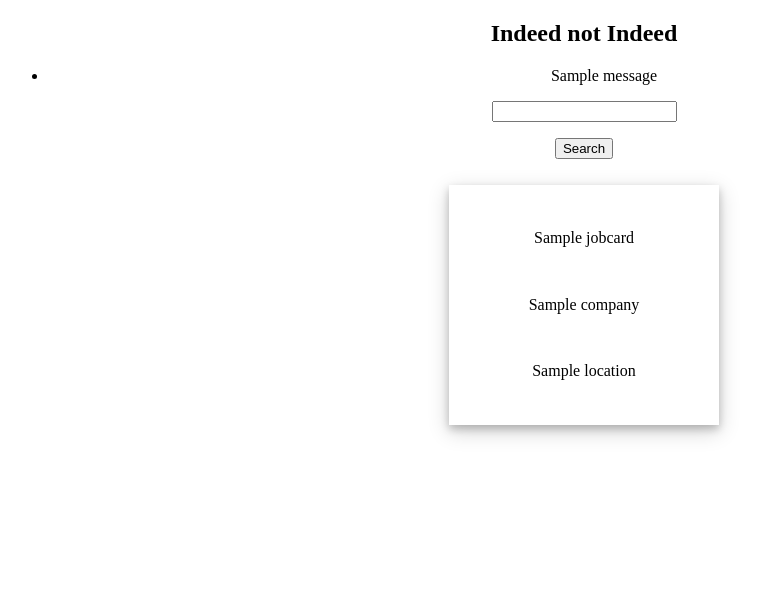
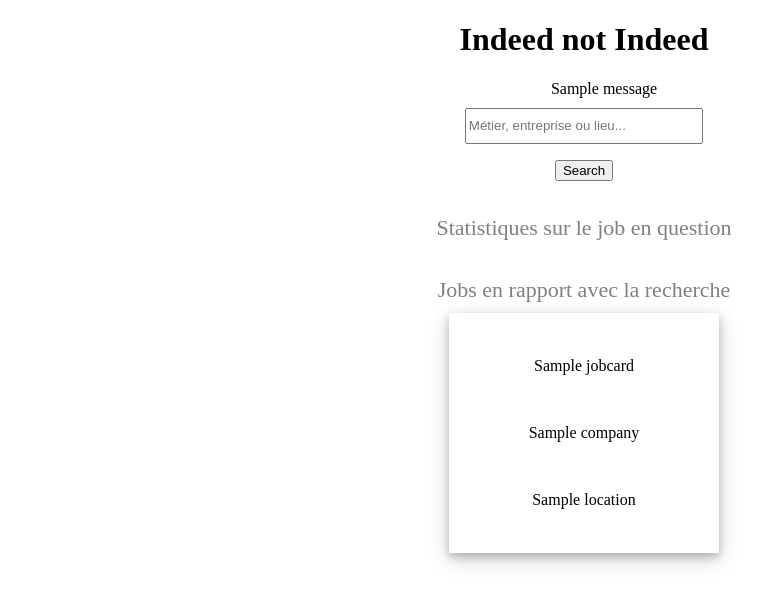
Before and after one commit to RomainCoville/NotIndeed, a Flask app: template templates/results.html in a window 1280 px wide. Shown: the top 605 px of the page, without its empty margins (56-818 px from the left). Run offline with Flask 2, Linux system fonts and the light colour scheme; the template is opened without the code that fills it: values that come from a table or form of the project are taken from there, most other values are stand-ins (such as "Sample title", 1, 10 or a date in 2020); one stand-in notice (Sample message) is shown; some libraries are stand-ins or nearby versions.

Commit message:
Interface application améliorée

```diff
--- a/forms.py
+++ b/forms.py
@@ -3,4 +3,4 @@
 from wtforms import Form, StringField, SelectField
 
 class JobSearchForm(Form):
-    search = StringField('')
+    search = StringField('', render_kw={"placeholder": "Métier, entreprise ou lieu..."})
--- a/run.py
+++ b/run.py
@@ -29,7 +29,7 @@ def search_results(search):
     for jobCard in jobCards:
         alljobcards+=jobCard["jobCardsList"]
 
-    if not jobCards or not search.data['search']:
+    if not alljobcards or not search.data['search']:
         flash('No results found!')
         return redirect('/')
     else:
--- /dev/null
+++ b/static/mon_style.css
@@ -0,0 +1,60 @@
+html {
+    width:100%;
+}
+
+body {
+    margin:0;
+    min-height:100%;
+    width:100%;
+}
+
+.flashes {
+  margin:10px;
+}
+
+#main {
+    margin : auto;
+    width:90%;
+    text-align:center;
+}
+
+#results {
+    height:100%;
+    width:100%;
+    display:flex;
+    flex-wrap: wrap;
+    justify-content: center;
+}
+
+.resultsTitle {
+  font-size:22px;
+  color:gray;
+}
+
+.jobCards {
+    height:200px;
+    width:20%;
+    padding:20px;
+    margin:10px;
+    display: flex;
+    flex-direction: column;
+    justify-content: space-around;
+    box-shadow: 0 4px 8px 0 rgba(0, 0, 0, 0.2), 0 6px 20px 0 rgba(0, 0, 0, 0.19);
+}
+
+.jobCards:hover {
+    background-color: whitesmoke;
+}
+
+#search {
+  height:30px;
+  width:20%;
+}
+
+.JobCardAttributes {
+    height:33%;
+    width:100%;
+    display: flex;
+    justify-content: center;
+    align-items: center;
+}
--- a/static/mon_style2.css
+++ /dev/null
@@ -1,43 +0,0 @@
-html {
-    width:100%;
-}
-
-body {
-    margin:0;
-    min-height:100%;
-    width:100%;
-}
-
-#main {
-    margin : auto;
-    width:90%;
-    text-align:center;
-    background: white;
-}
-
-#results {
-    height:100%;
-    width:100%;
-    display:flex;
-    flex-wrap: wrap;
-    justify-content: center;
-}
-
-.jobCards {
-    height:200px;
-    width:20%;
-    padding:20px;
-    margin:10px;
-    display: flex;
-    flex-direction: column;
-    justify-content: space-around;
-    box-shadow: 0 4px 8px 0 rgba(0, 0, 0, 0.2), 0 6px 20px 0 rgba(0, 0, 0, 0.19);
-}
-
-.JobCardAttributes {
-    height:33%;
-    width:100%;
-    display: flex;
-    justify-content: center;
-    align-items: center;
-}
--- a/templates/results.html
+++ b/templates/results.html
@@ -2,7 +2,7 @@
 
 <html>
 
-    <link href="{{ url_for('static', filename='mon_style2.css') }}" rel="stylesheet" type="text/css" />
+    <link href="{{ url_for('static', filename='mon_style.css') }}" rel="stylesheet" type="text/css" />
 
 
     <head>
@@ -14,13 +14,13 @@
     <body>
 
         <div id=main>
-            <h2>Indeed not Indeed</h2>
+            <h1>Indeed not Indeed</h1>
 
             {% with messages = get_flashed_messages() %}
                 {% if messages %}
                     <ul class=flashes>
                     {% for message in messages %}
-                        <li>{{ message }}</li>
+                      {{ message }}
                     {% endfor %}
                     </ul>
                 {% endif %}
@@ -29,11 +29,18 @@
             {% from "_formhelpers.html" import render_field %}
             <form method=post>
                 <div>
-                    {{ render_field(form.search) }}
+                    {{ form.search(class_="miaou") }}
                 </div>
                 <p><input type=submit value=Search>
             </form>
-
+            <br>
+            <div class=resultsTitle>
+              Statistiques sur le job en question
+            </div>
+            <br><br>
+            <div class=resultsTitle>
+              Jobs en rapport avec la recherche
+            </div>
             <div id ="results">
                 {% for jobcard in jobcards %}
                     <div class="jobCards">
```
Also changed, not shown: templates/accueil.html (+6 -6 lines), 13 other files.
